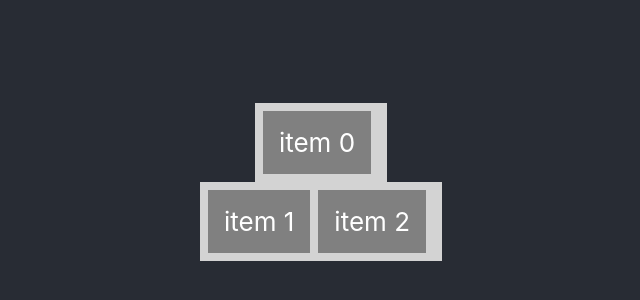
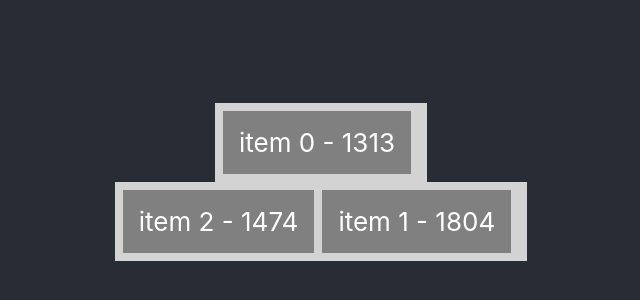
Before and after one commit to kalebal/metartrivia, a React (Create React App) app: page / in a window 1280 px wide. Shown: the part 218-518 px from the top of the page, without its empty margins (319-959 px from the left). Built offline with nearby package versions, Linux system fonts and the light colour scheme.

Commit message:
adds rearranging logic based on card date

```diff
--- a/package.json
+++ b/package.json
@@ -46,6 +46,7 @@
     ]
   },
   "devDependencies": {
+    "@faker-js/faker": "^7.1.0",
     "@types/react-beautiful-dnd": "^13.1.2",
     "@typescript-eslint/eslint-plugin": "^5.23.0",
     "@typescript-eslint/parser": "^5.23.0",
--- a/src/game/deck.tsx
+++ b/src/game/deck.tsx
@@ -1 +1,34 @@
-export const deck = () => null
+import { Droppable } from 'react-beautiful-dnd'
+import React, { useState } from 'react'
+import { Card, CardItem } from './item'
+
+const getListStyle = (isDraggingOver: boolean) => ({
+  background: isDraggingOver ? 'lightblue' : 'lightgrey',
+  display: 'flex',
+  padding: 8,
+  overflow: 'auto',
+})
+
+export type DeckProps = {
+  cards: Card[]
+}
+export const Deck = (props: DeckProps) => {
+  const { cards } = props
+
+  return (
+    <Droppable key={0} droppableId="deck" direction="horizontal">
+      {(provided, snapshot) => (
+        <div
+          ref={provided.innerRef}
+          {...provided.droppableProps}
+          style={getListStyle(snapshot.isDraggingOver)}
+        >
+          {cards.map((Card: Card, index: number) => (
+            <CardItem Card={Card} index={index} key={Card.id} />
+          ))}
+          {provided.placeholder}
+        </div>
+      )}
+    </Droppable>
+  )
+}
--- a/src/game/drag-drop-context.tsx
+++ b/src/game/drag-drop-context.tsx
@@ -2,29 +2,25 @@ import React, { useState } from 'react'
 import {
   DragDropContext,
   DraggableLocation,
-  Droppable,
   DropResult,
 } from 'react-beautiful-dnd'
-import { Card, CardItem } from './item'
+import { Deck } from './deck'
+import { Card } from './item'
+import { findCorrectSpot, reorder, validateMove } from './logic'
+import { Timeline } from './timeline'
+import { faker } from '@faker-js/faker'
 
 const getItems = (count = 5, offset = 0) => {
-  return Array.from({ length: count }, (v, k) => k).map((k) => ({
+  const array = Array.from({ length: count }, (v, k) => k).map((k) => ({
     id: `item-${k + offset}-${new Date().getTime()}`,
     content: `item ${k + offset}`,
+    year: faker.date.past(800).getFullYear(),
   }))
+
+  array.sort((a, b) => a.year - b.year)
+  return array
 }
 
-const reorder = (list: Card[], startIndex: number, endIndex: number) => {
-  const result = Array.from(list)
-  const [removed] = result.splice(startIndex, 1)
-  result.splice(endIndex, 0, removed)
-
-  return result
-}
-
-/**
- * Moves an item from one list to another list.
- */
 const move = (
   source: Card[],
   destination: Card[],
@@ -44,62 +40,39 @@ const move = (
   return result
 }
 
-const getListStyle = (isDraggingOver: boolean) => ({
-  background: isDraggingOver ? 'lightblue' : 'lightgrey',
-  display: 'flex',
-  padding: 8,
-  overflow: 'auto',
-})
-
 export const DragDropList = () => {
   const [state, setState] = useState([getItems(1), getItems(2, 1)])
 
   const handleDragEnd = (result: DropResult) => {
     const { source, destination } = result
-    if (!destination) {
+    if (!destination || destination.droppableId === 'deck') {
       return
     }
 
-    const sInd = +source.droppableId
-    const dInd = +destination.droppableId
-
-    if (sInd === dInd) {
-      const items = reorder(state[sInd], source.index, destination.index)
-      const newState = [...state]
-      newState[sInd] = items
-      console.log(newState)
-      setState(newState)
+    const dInd = destination.droppableId
+    console.log(destination)
+    const moved = move(state[0], state[1], source, destination)
+    const newState = [...state]
+    newState[0] = getItems(1, moved[dInd].length)
+    newState[1] = moved[dInd]
+    const isValid = validateMove(destination.index, newState[1])
+    if (!isValid) {
+      console.log('not valid')
+      const correctSpot = findCorrectSpot(
+        newState[1],
+        newState[1][destination.index].year
+      )
+      newState[1] = reorder(newState[1], destination.index, correctSpot)
     } else {
-      const result = move(state[sInd], state[dInd], source, destination)
-      console.log(result)
-      const newState = [...state]
-      newState[sInd] = result[sInd]
-      newState[dInd] = result[dInd]
-      if (!newState[0].length) {
-        newState[0].push(getItems(1, result[dInd].length)[0])
-      }
-      setState(newState)
+      console.log('valid!')
     }
+    setState(newState)
   }
 
   return (
     <DragDropContext onDragEnd={handleDragEnd}>
-      {state.map((el, ind) => (
-        <Droppable key={ind} droppableId={`${ind}`} direction="horizontal">
-          {(provided, snapshot) => (
-            <div
-              ref={provided.innerRef}
-              {...provided.droppableProps}
-              style={getListStyle(snapshot.isDraggingOver)}
-            >
-              {el.map((Card: Card, index: number) => (
-                <CardItem Card={Card} index={index} key={Card.id} />
-              ))}
-              {provided.placeholder}
-            </div>
-          )}
-        </Droppable>
-      ))}
+      <Deck cards={state[0]} />
+      <Timeline cards={state[1]} />
     </DragDropContext>
   )
 }
--- a/src/game/item.tsx
+++ b/src/game/item.tsx
@@ -4,6 +4,7 @@ import { Draggable } from 'react-beautiful-dnd'
 export type Card = {
   id: string
   content: string
+  year: number
 }
 
 const getItemStyle = (isDragging: boolean, draggableStyle: any) => ({
@@ -17,11 +18,17 @@ const getItemStyle = (isDragging: boolean, draggableStyle: any) => ({
 export type CardProps = {
   Card: Card
   index: number
+  disableDrag?: boolean
 }
 export const CardItem = (props: CardProps) => {
-  const { Card, index } = props
+  const { Card, index, disableDrag = false } = props
   return (
-    <Draggable draggableId={Card.id} index={index} key={Card.id}>
+    <Draggable
+      draggableId={Card.id}
+      index={index}
+      key={Card.id}
+      isDragDisabled={disableDrag}
+    >
       {(provided, snapshot) => (
         <div
           ref={provided.innerRef}
@@ -33,6 +40,8 @@ export const CardItem = (props: CardProps) => {
           )}
         >
           {Card.content}
+          {' - '}
+          {Card.year}
         </div>
       )}
     </Draggable>
--- /dev/null
+++ b/src/game/logic.ts
@@ -0,0 +1,30 @@
+import { Card } from './item'
+
+export const validateMove = (index: number, newArray: Card[]) => {
+  if (
+    index < newArray.length - 1 &&
+    newArray[index + 1].year < newArray[index].year
+  )
+    return false
+  if (index >= 1 && newArray[index - 1].year > newArray[index].year)
+    return false
+
+  return true
+}
+
+export const findCorrectSpot = (list: Card[], year: number) => {
+  for (let i = 0; i < list.length; i++) {
+    if (year < list[i].year) {
+      return i
+    }
+  }
+  return list.length
+}
+
+export const reorder = (list: Card[], startIndex: number, endIndex: number) => {
+  const result = Array.from(list)
+  const [removed] = result.splice(startIndex, 1)
+  result.splice(endIndex, 0, removed)
+
+  return result
+}
--- a/src/game/timeline.tsx
+++ b/src/game/timeline.tsx
@@ -1 +1,34 @@
-export const timeline = () => null
+import { Droppable } from 'react-beautiful-dnd'
+import React from 'react'
+import { Card, CardItem } from './item'
+
+const getListStyle = (isDraggingOver: boolean) => ({
+  background: isDraggingOver ? 'lightblue' : 'lightgrey',
+  display: 'flex',
+  padding: 8,
+  overflow: 'auto',
+})
+
+export type TimelineProps = {
+  cards: Card[]
+}
+export const Timeline = (props: TimelineProps) => {
+  const { cards } = props
+
+  return (
+    <Droppable key={1} droppableId="timeline" direction="horizontal">
+      {(provided, snapshot) => (
+        <div
+          ref={provided.innerRef}
+          {...provided.droppableProps}
+          style={getListStyle(snapshot.isDraggingOver)}
+        >
+          {cards.map((Card: Card, index: number) => (
+            <CardItem Card={Card} index={index} key={Card.id} disableDrag />
+          ))}
+          {provided.placeholder}
+        </div>
+      )}
+    </Droppable>
+  )
+}
```
Also changed, not shown: 1 other file (tests, documents, lock files or other folders).
